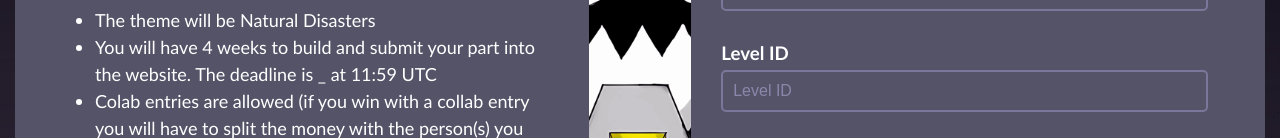
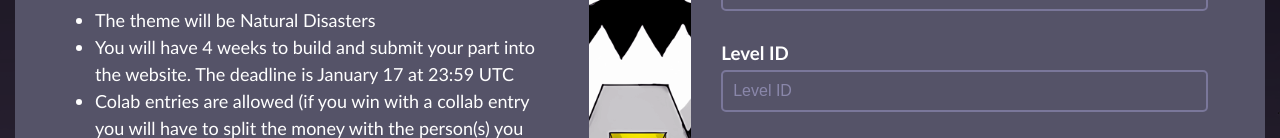
Before and after one commit to TheGElCOgecko/pemonlist-creator-event-1, a website: page index.html in a window 1280 px wide. Shown: the part 251-389 px from the top of the page. Drawn offline with Linux system fonts and the light colour scheme; no server answers; a web font is replaced by a local one.

Commit message:
Added duedate of submissions

```diff
--- a/index.html
+++ b/index.html
@@ -17,7 +17,7 @@
                 For the 1-year platformer anniversary, we have decided to start a creator contest!
                 <ul>
                     <li>The theme will be Natural Disasters</li>
-                    <li>You will have 4 weeks to build and submit your part into the website. The deadline is _ at 11:59 UTC</li>
+                    <li>You will have 4 weeks to build and submit your part into the website. The deadline is January 17 at 23:59 UTC</li>
                     <li>Colab entries are allowed (if you win with a collab entry you will have to split the money with the person(s) you worked with)</li>
                     <li>The difficulty of the level should be around hard demon to insane demon</li>
                     <li>The gamemode has to be Platformer</li>
```
